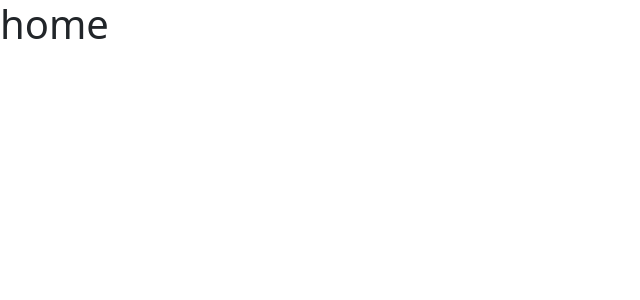
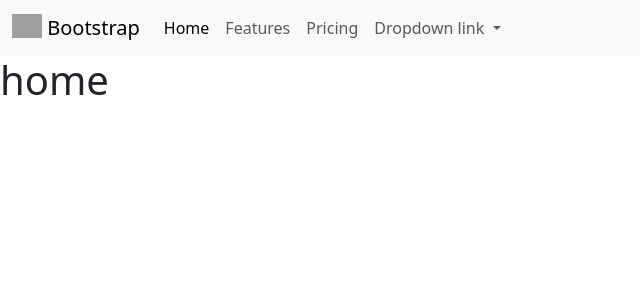
Before and after one commit to Alexanderoke/Aawards, a Django app: page / in a window 1280 px wide. Shown: the top 300 px of the page, without its empty margins (0-640 px from the left). Run offline with Django 4.2, Linux system fonts and the light colour scheme; some libraries are stand-ins or nearby versions; grey boxes are pictures that could not be loaded.

Commit message:
add navigation bar

```diff
--- a/appward/templates/appward/base.html
+++ b/appward/templates/appward/base.html
@@ -14,6 +14,41 @@
   {% endif %}
 </head>
 <body>
+  <nav class="navbar navbar-expand-lg navbar-light bg-light">
+    <div class="container-fluid">
+      <a class="navbar-brand" href="#">
+        <img src="/docs/5.1/assets/brand/bootstrap-logo.svg" alt="" width="30" height="24" class="d-inline-block align-text-top">
+        Bootstrap
+      </a>
+      <button class="navbar-toggler" type="button" data-bs-toggle="collapse" data-bs-target="#navbarNavDropdown" aria-controls="navbarNavDropdown" aria-expanded="false" aria-label="Toggle navigation">
+        <span class="navbar-toggler-icon"></span>
+      </button>
+      <div class="collapse navbar-collapse" id="navbarNavDropdown">
+        <ul class="navbar-nav">
+          <li class="nav-item">
+            <a class="nav-link active" aria-current="page" href="#">Home</a>
+          </li>
+          <li class="nav-item">
+            <a class="nav-link" href="#">Features</a>
+          </li>
+          <li class="nav-item">
+            <a class="nav-link" href="#">Pricing</a>
+          </li>
+          <li class="nav-item dropdown">
+            <a class="nav-link dropdown-toggle" href="#" id="navbarDropdownMenuLink" role="button" data-bs-toggle="dropdown" aria-expanded="false">
+              Dropdown link
+            </a>
+            <ul class="dropdown-menu" aria-labelledby="navbarDropdownMenuLink">
+              <li><a class="dropdown-item" href="#">Action</a></li>
+              <li><a class="dropdown-item" href="#">Another action</a></li>
+              <li><a class="dropdown-item" href="#">Something else here</a></li>
+            </ul>
+          </li>
+        </ul>
+      </div>
+    </div>
+  </nav>
+
 
 
   {%block content%}
```
